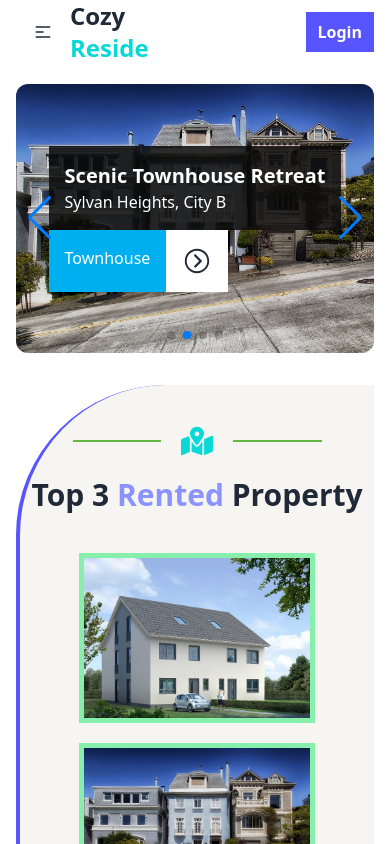
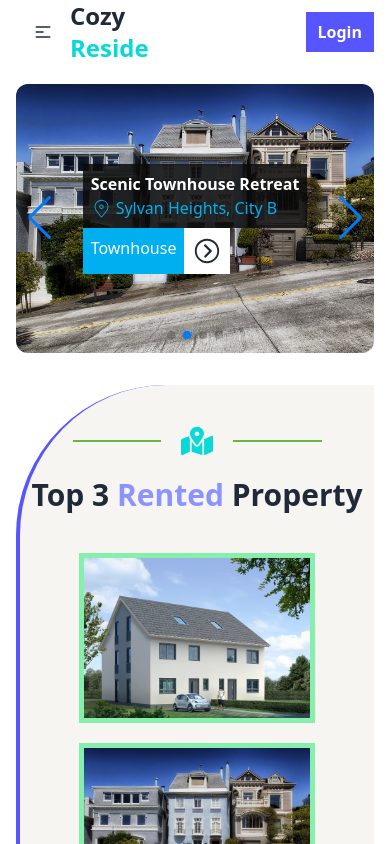
Before and after one commit to git-zahidul-islam/cozy-reside, a React (Vite) app: page / in a window 390 px wide. Shown: the top 844 px of the page. Built offline with nearby package versions, Linux system fonts and the light colour scheme; no server answers.

Commit message:
some problem fix in banner

```diff
--- a/src/components/sliderDetails/SliderDetails.jsx
+++ b/src/components/sliderDetails/SliderDetails.jsx
@@ -1,20 +1,21 @@
 import { Link } from "react-router-dom";
 import { IoIosArrowDropright } from "react-icons/io";
+import { CiLocationOn } from "react-icons/ci";
 
 const SliderDetails = ({data}) => {
     const { estate_title, segment_name,location, id }= data
     return (
         <div>
             <div className="bg-[#0a0a0ad9] text-white">
-                <div className="p-4">
-                    <h1 className="text-xl font-semibold">{estate_title}</h1>
-                    <p>{location}</p>
+                <div className="lg:p-4 md:p-4 p-2">
+                    <h1 className="md:text-xl font-semibold">{estate_title}</h1>
+                    <p className="flex gap-1 items-center text-[#00AFEF]"><CiLocationOn size={21}/>{location}</p>
                 </div>
             </div>
             <div className="flex">
                 {/* <p className="bg-[#00AFEF] p-4">{status}</p> */}
-                <p className="text-white font-medium p-4 bg-[#00AFEF]">{segment_name}</p>
-                <Link className="p-4 bg-white" to={`/card/${id}`}><IoIosArrowDropright size={30} /></Link>
+                <p className="text-white font-medium lg:px-4 md:px-4 px-2 lg:py-[18px] md:py-[18px] py-2 bg-[#00AFEF]">{segment_name}</p>
+                <Link className="lg:p-4 md:p-4 p-2 bg-white" to={`/card/${id}`}><IoIosArrowDropright size={30} /></Link>
             </div>
         </div>
     );
```
